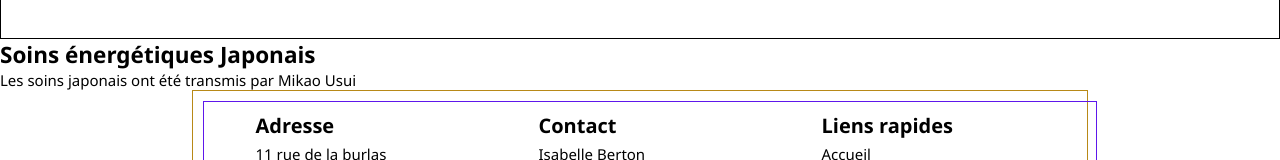
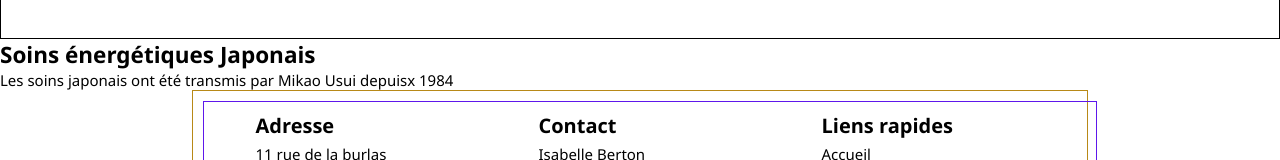
Before and after one commit to Fengshuet/Fengshuet, a plain HTML site: page Soins/soins.html in a window 1280 px wide. Shown: the part 1561-1721 px from the top of the page. Drawn offline with Linux system fonts and the light colour scheme.

Commit message:
Fenshuet1

```diff
--- a/Soins/soins.html
+++ b/Soins/soins.html
@@ -51,7 +51,7 @@
             <div class="card-reiki">
                 <div class="card-reiki-image"></div>
                 <h2>Soins énergétiques Japonais</h2>
-                <span>Les soins japonais ont été transmis par Mikao Usui</span>
+                <span>Les soins japonais ont été transmis par Mikao Usui depuisx 1984</span>
             </div>
             <div class="card-reflexologie">
                 <div class="card-reflexologie-image"></div>
```
